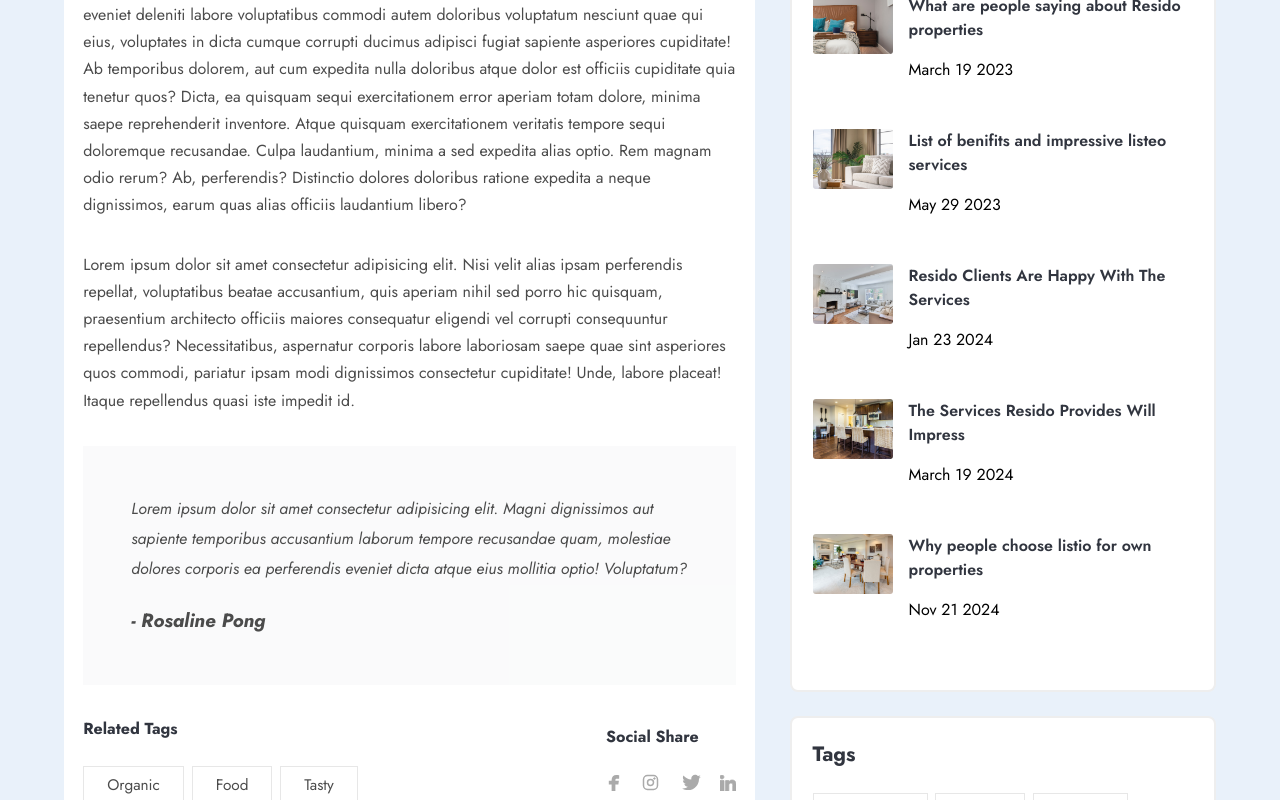
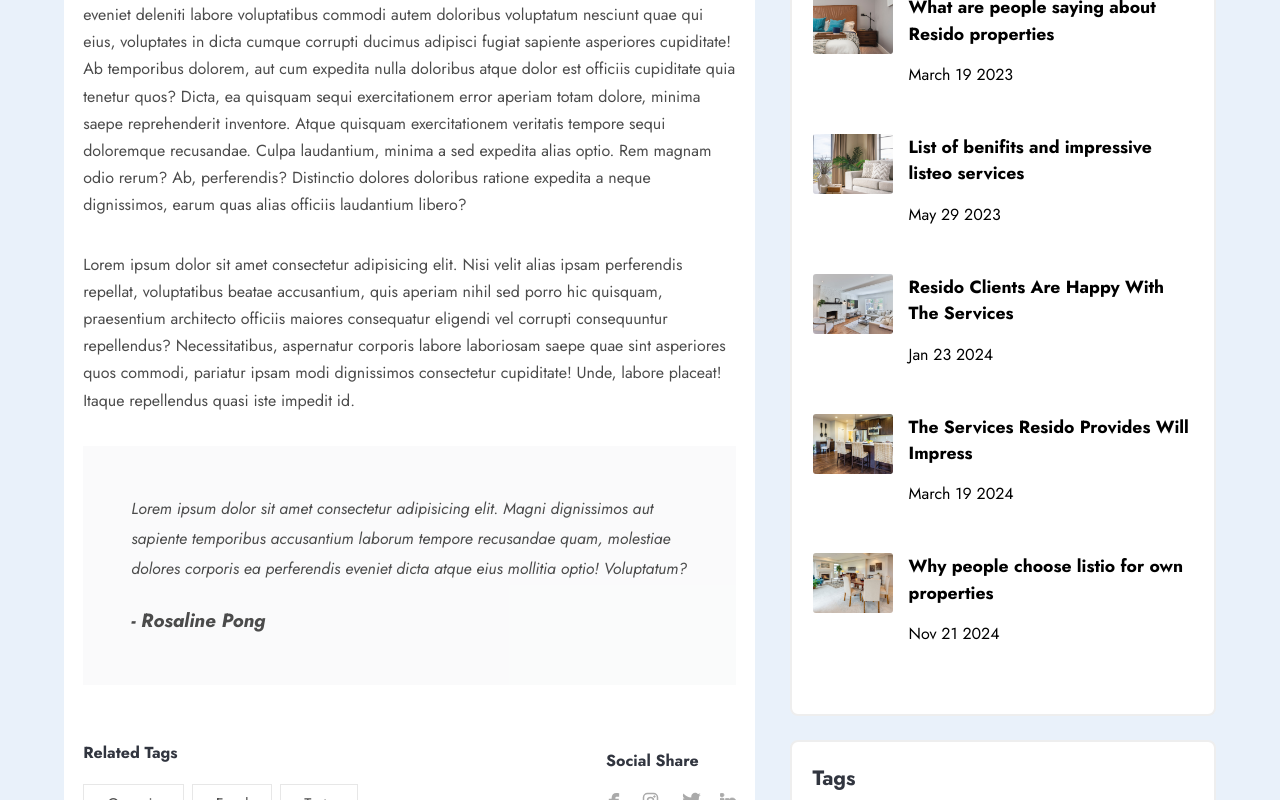
Before and after one commit to AliCamara20/Real-estate-website, a React (Vite) app: page /Real-estate-website/blogs/0 in a window 1280 px wide. Shown: the part 940-1740 px from the top of the page. Built offline with nearby package versions, Linux system fonts and the light colour scheme; a web font is replaced by a local one.

Commit message:
update Blog.jsx

```diff
--- a/src/index.css
+++ b/src/index.css
@@ -1989,11 +1989,10 @@ footer{
 }
 
 .post_title{
-  font-size: 1rem;
-  font-weight: 600;
+  font-size: 1.1rem;
+  font-weight: 700;
   margin: 0;
   line-height: 1.5;
-  color: var(--primary-color);
 }
 
 
@@ -2267,6 +2266,28 @@ footer{
   margin: 1em 0 0 0 ;
 }
 
+.selected_blog_sm_links .sm_links .sm_link_icon:hover{
+  fill: red;
+}
+
+.related_tags, .selected_blog_sm_links{
+  margin: 1.5em 0 0 0;
+}
+
+.related_tags h4, .selected_blog_sm_links h4{
+  margin: 0;
+}
+
+.related_tags > *, .selected_blog_sm_links > *{
+  margin: 1em 0 0 0;
+}
+
+.selected_blog_sm_links .sm_links{
+
+  justify-content: flex-start;
+
+}
+
 
 @media  (min-width: 700px){
   .row{
```
